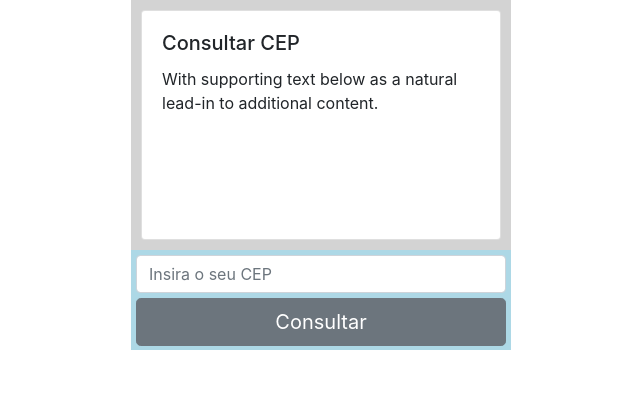
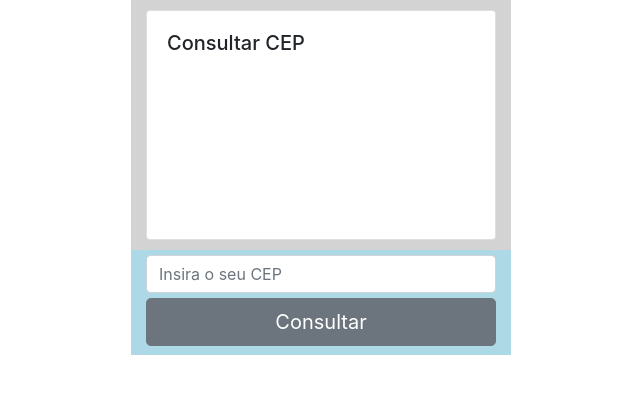
Before and after one commit to jonathanmorales990/pesquisa-de-cep-com-react-redux-e-redux-thunk, a React app: page / in a window 1280 px wide. Shown: the top 394 px of the page, without its empty margins (319-959 px from the left). Built offline with nearby package versions, Linux system fonts and the light colour scheme; the HTML template or start-up script is replaced by a standard one.

Commit message:
Adicionado Reducers, Actions e o pacote redux-thuk

```diff
--- a/package.json
+++ b/package.json
@@ -11,6 +11,7 @@
   "author": "",
   "license": "ISC",
   "devDependencies": {
+    "axios": "^0.18.0",
     "babel-core": "^6.26.3",
     "babel-loader": "^7.1.4",
     "babel-plugin-react-html-attrs": "^2.1.0",
@@ -23,7 +24,10 @@
     "mini-css-extract-plugin": "^0.4.0",
     "react": "^16.4.0",
     "react-dom": "^16.4.0",
+    "react-redux": "^5.0.7",
     "reactstrap": "^6.1.0",
+    "redux": "^4.0.0",
+    "redux-thunk": "^2.3.0",
     "style-loader": "^0.21.0",
     "webpack": "^4.12.0",
     "webpack-cli": "^3.0.4",
--- /dev/null
+++ b/src/actions/displaycepAction.js
@@ -0,0 +1,35 @@
+import axios from 'axios';
+
+export function displayError() {
+    return { type: 'DISPLAY_ERROR' }
+}
+export function cleanError() {
+    return { type: 'CLEAN_ERROR' }
+}
+export function buscaCep(data){
+
+    let url = `http://viacep.com.br/ws/${data}/json/`;
+
+    return function (dispatch) {
+
+        dispatch({
+            type:'DISPLAY_ERROR'
+        });
+
+        axios.get(url)
+            .then((response) => {
+
+                dispatch({
+
+                    type:'DISPLAY_CEP',
+                    payload: response.data
+
+                });
+
+            }).catch((response) => dispatch({
+
+                type: 'DISPLAY_ERROR'
+
+            }))
+    }
+}
--- a/src/components/consultar.jsx
+++ b/src/components/consultar.jsx
@@ -1,6 +1,11 @@
 import React, { Component } from 'react';
 import { Container, Row, Col, Card, CardTitle, CardText,Button,Input } from 'reactstrap';
-import MaskedInput from 'react-maskedinput';
+
+import { connect } from 'react-redux';
+
+import { bindActionCreators } from 'redux';
+import { buscaCep } from '../actions/displaycepAction';
+
 import '../css/consultar.css';
 
 class Consultar extends Component {
@@ -21,7 +26,7 @@ class Consultar extends Component {
 	}
 
 	pesqCep(){
-		console.log(this.state.cep);
+		this.props.buscaCep(this.state.cep);
 	}
 
 	render() {
@@ -46,4 +51,6 @@ class Consultar extends Component {
   	}
 }
 
-export default Consultar;
+const mapDispatchToProps = dispatch => bindActionCreators({ buscaCep }, dispatch);
+
+export default connect(null, mapDispatchToProps)(Consultar);
--- a/src/components/displaycep.jsx
+++ b/src/components/displaycep.jsx
@@ -1,8 +1,14 @@
 import React, { Component } from 'react';
-import { Container, Row, Col, Card, CardTitle, CardText } from 'reactstrap';
+import { Container, Row, Col, Card, CardTitle, CardText, Alert } from 'reactstrap';
 import '../css/displaycep.css'
+
+import { connect } from 'react-redux';
+
 class Displaycep extends Component {
 
+	componentDidUpdate(prevProps, prevState) {
+	    console.log(this.props.displaycep.consulta);
+	}
 	render() {
 
 	    return (
@@ -13,7 +19,17 @@ class Displaycep extends Component {
 
 						<Card body className="text-center" className='displaycepCard'>
 					    	<CardTitle>Consultar CEP</CardTitle>
-					    	<CardText>With supporting text below as a natural lead-in to additional content.</CardText>
+
+						    	{this.props.displaycep.erro ?
+						    	<Alert color="danger">
+									<strong>Erro!</strong>
+								</Alert> : null
+								}
+
+							{this.props.displaycep.consulta ?
+					    	<CardText>{`Bairro ${this.props.displaycep.consulta.bairro} ${this.props.displaycep.consulta.logradouro} ${this.props.displaycep.consulta.localidade} - ${this.props.displaycep.consulta.uf}`}</CardText> : null
+					    	}
+
 						</Card>
 
 					</Col>
@@ -25,4 +41,6 @@ class Displaycep extends Component {
   	}
 }
 
-export default Displaycep;
+const mapStateToProps = state => ({ displaycep: state.displaycep });
+
+export default connect(mapStateToProps)(Displaycep);
--- a/src/css/consultar.css
+++ b/src/css/consultar.css
@@ -1,8 +1,8 @@
 .consultacep{
-	height: 100px;
+	height: 105px;
 	padding: 5px;
 	background-color: lightblue;
 }
 input{
-	margin-bottom: 5px;
+	margin-bottom: 5px!important;
 }
--- a/src/css/displaycep.css
+++ b/src/css/displaycep.css
@@ -6,4 +6,5 @@
 
 .displaycepCard{
 	height: 100%;
+	overflow: hidden;
 }
--- a/src/main/app.css
+++ /dev/null
@@ -1,8 +0,0 @@
-.title{
-	color: lightblue;
-}
-
-body,html{
-	padding: 0px;
-	margin:0px;
-}
--- a/src/main/app.jsx
+++ b/src/main/app.jsx
@@ -1,18 +1,41 @@
 import React, { Component } from 'react';
+//mycomponents
+import Displaycep from '../components/displaycep';
+import Consultar from '../components/consultar';
+//redux import
+
+import { combineReducers, createStore, applyMiddleware  } from 'redux';
+import { Provider } from 'react-redux';
+
+import thunk from 'redux-thunk';
+
+import displaycepReducer from '../reducers/displaycepReducer';
+
 import '../css/app.css';
 import 'bootstrap/dist/css/bootstrap.min.css';
-import Displaycep from '../components/displaycep';
-import Consultar from '../components/consultar';
+
+const reducers = combineReducers({
+
+    displaycep: displaycepReducer
+
+});
+
+const store = createStore(
+	reducers,
+	applyMiddleware(thunk)
+);
 
 class App extends Component {
 
 	render() {
 
 	    return (
-	    	<div>
-	    		<Displaycep/>
-	    		<Consultar/>
-	    	</div>
+	    	<Provider store={store}>
+		    	<div>
+		    		<Displaycep/>
+		    		<Consultar/>
+		    	</div>
+	    	</Provider>
 		)
 
   	}
--- /dev/null
+++ b/src/reducers/displaycepReducer.js
@@ -0,0 +1,16 @@
+const INITIAL_STATE = { erro:false, consulta: null, loading:false }
+
+export default function(state = INITIAL_STATE, action) {
+    switch(action.type) {
+        case 'DISPLAY_CEP':
+            return { ...state, consulta: action.payload}
+        case 'DISPLAY_ERROR':
+            return { ...state, erro: true }
+        case 'CLEAN_ERROR':
+            return {...state, erro:false }
+        case 'LOADING_TOGGLE':
+            return {...state, loading:!this.state.loading }
+        default:
+            return state
+    }
+}
```
